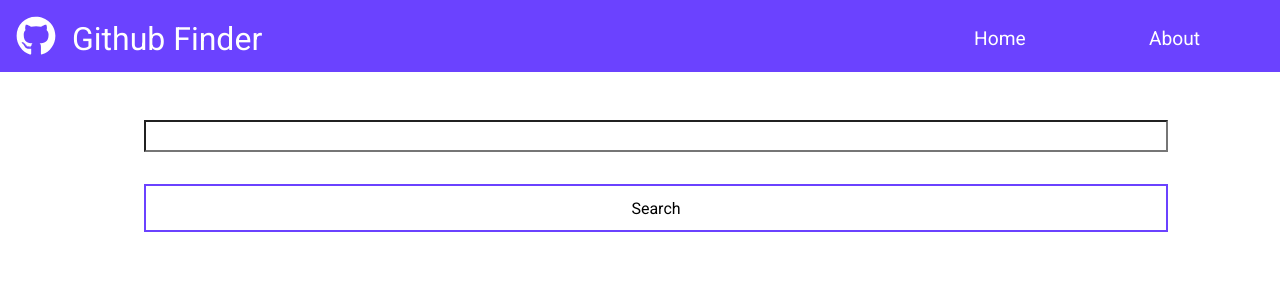
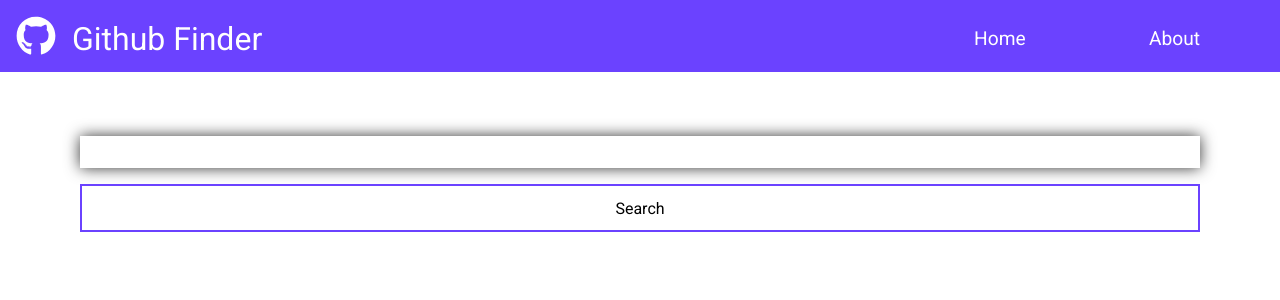
Before and after one commit to kairoberts/github_finder, a React (Create React App) app: page / in a window 1280 px wide. Shown: the top 300 px of the page. Built offline with nearby package versions, Linux system fonts and the light colour scheme.

Commit message:
More features added

```diff
--- a/src/App.js
+++ b/src/App.js
@@ -1,4 +1,4 @@
-import React, { Component } from "react";
+import React, { useState } from "react";
 import "./style.css";
 import { BrowserRouter, Switch, Route } from "react-router-dom";
 import axios from "axios";
@@ -9,50 +9,62 @@ import Search from "./components/Search";
 import Alert from "./components/Alert";
 import About from "./components/About";
 
-class App extends Component {
-  state = {
-    users: [],
-    user: {},
-    loading: false,
-    alert: null,
-  };
+const App = () => {
+  const [users, setUsers] = useState([]);
+  const [user, setUser] = useState({});
+  const [repos, setRepos] = useState([]);
+  const [loading, setLoading] = useState(false);
+  const [alert, setAlert] = useState(null);
 
   // Search any user from github
-  searchUsers = async (text) => {
-    this.setState({ loading: true });
+  const searchUsers = async (text) => {
+    setLoading(true);
     const res = await axios.get(
       `https://api.github.com/search/users?q=${text}&client_id=${process.env.REACT_APP_GITHUB_CLIENT_ID}&client_secret=${process.env.REACT_APP_GITHUB_SECRET_ID}`
     );
-    this.setState({ users: res.data.items, loading: false });
+    setUsers(res.data.items);
+    setLoading(false);
   };
 
   // Get single user
-  getUser = async (username) => {
-    this.setState({ loading: true });
+  const getUser = async (username) => {
+    setLoading(true);
     const res = await axios.get(
       `https://api.github.com/users/${username}?client_id=${process.env.REACT_APP_GITHUB_CLIENT_ID}&client_secret=${process.env.REACT_APP_GITHUB_SECRET_ID}`
     );
-    this.setState({ user: res.data, loading: false });
+    setUser(res.data);
+    setLoading(false);
+  };
+
+  // Get Users Repos
+  const getUserRepos = async (username) => {
+    setLoading(true);
+    const res = await axios.get(
+      `https://api.github.com/users/${username}/repos?per_page=5&sort=created:asc& client_id=${process.env.REACT_APP_GITHUB_CLIENT_ID}&client_secret=${process.env.REACT_APP_GITHUB_SECRET_ID}`
+    );
+    setRepos(res.data);
+    setLoading(false);
   };
 
   // Clears the ui from any users
-  clearUsers = () => this.setState({ users: [], loading: false });
+  const clearUsers = () => {
+    setUsers([]);
+    setLoading(false);
+  };
 
   // Setting Alerts
-  setAlert = (message) => {
-    this.setState({ alert: { message } });
-    setTimeout(() => this.setState({ alert: null }), 4000);
+  const showAlert = (message) => {
+    setAlert({ message });
+    setTimeout(() => setAlert(null), 4000);
   };
 
-  render() {
-    const { users, loading, user } = this.state;
   return (
     <BrowserRouter>
       <div className="App">
         <div>
           <Nav />
           <div className="container">
-              <Alert alert={this.state.alert} />
+            <Alert alert={alert} />
             <Switch>
               <Route
                 exact
@@ -60,10 +72,10 @@ class App extends Component {
                 render={(props) => (
                   <>
                     <Search
-                        searchUsers={this.searchUsers}
-                        clearUsers={this.clearUsers}
+                      searchUsers={searchUsers}
+                      clearUsers={clearUsers}
                       clearButton={users.length > 0 ? true : false}
-                        setAlert={this.setAlert}
+                      setAlert={showAlert}
                     />
                     <Users loading={loading} users={users} />
                   </>
@@ -76,8 +88,10 @@ class App extends Component {
                 render={(props) => (
                   <User
                     {...props}
-                      getUser={this.getUser}
+                    getUser={getUser}
+                    getUserRepos={getUserRepos}
                     user={user}
+                    repos={repos}
                     loading={loading}
                   />
                 )}
@@ -88,7 +102,6 @@ class App extends Component {
       </div>
     </BrowserRouter>
   );
-  }
-}
+};
 
 export default App;
--- /dev/null
+++ b/src/components/RepoItems.js
@@ -0,0 +1,18 @@
+import React from "react";
+import PropTypes from "prop-types";
+
+const RepoItems = ({ repo }) => {
+  return (
+    <div className="repo-cards">
+      <a href={repo.html_url} className="more">
+        {repo.name}
+      </a>
+    </div>
+  );
+};
+
+RepoItems.propTypes = {
+  repo: PropTypes.object.isRequired,
+};
+
+export default RepoItems;
--- /dev/null
+++ b/src/components/Repos.js
@@ -0,0 +1,13 @@
+import React from "react";
+import RepoItems from "./RepoItems";
+import PropTypes from "prop-types";
+
+const Repos = ({ repos }) => {
+  return repos.map((repo) => <RepoItems repo={repo} key={repo.id} />);
+};
+
+Repos.propTypes = {
+  repos: PropTypes.array.isRequired,
+};
+
+export default Repos;
--- a/src/components/Search.js
+++ b/src/components/Search.js
@@ -1,48 +1,43 @@
-import React, { Component } from "react";
+import React, { useState } from "react";
 import PropTypes from "prop-types";
 
-class Search extends Component {
-  state = {
-    text: " ",
-  };
+const Search = ({ searchUsers, clearUsers, clearButton, setAlert }) => {
+  const [text, setText] = useState(" ");
+  const onChange = (e) => setText(e.target.value);
 
-  static propTypes = {
-    searchUsers: PropTypes.func.isRequired,
-    clearUsers: PropTypes.func.isRequired,
-    clearButton: PropTypes.bool.isRequired,
-    setAlert: PropTypes.func.isRequired,
-  };
-
-  onSubmit = (e) => {
+  const onSubmit = (e) => {
     e.preventDefault();
-    if (this.state.text === " ") {
-      this.props.setAlert("Please Enter Something!");
+    if (text === " ") {
+      setAlert("Please Enter Something!");
     } else {
-      this.props.searchUsers(this.state.text);
-      this.setState({ text: " " });
+      searchUsers(text);
+      setText(" ");
     }
   };
 
-  onChange = (e) => this.setState({ [e.target.name]: e.target.value });
+  return (
+    <>
+      <form onSubmit={onSubmit}>
+        <input
+          className="search-bar"
+          type="text"
+          name="text"
+          placeholder="Search Users..."
+          value={text}
+          onChange={onChange}
+        />
+        <input type="submit" value="Search" className="input-search" />
+      </form>
+      {clearButton && <button onClick={clearUsers}>Clear</button>}
+    </>
+  );
+};
 
-  render() {
-    const { clearButton, clearUsers } = this.props;
-    return (
-      <div>
-        <form onSubmit={this.onSubmit} className="form">
-          <input
-            type="text"
-            name="text"
-            placeholder="Search Users..."
-            value={this.state.text}
-            onChange={this.onChange}
-          />
-          <input type="submit" value="Search" className="input-search" />
-        </form>
-        {clearButton && <button onClick={clearUsers}>Clear</button>}
-      </div>
-    );
-  }
-}
+Search.propTypes = {
+  searchUsers: PropTypes.func.isRequired,
+  clearUsers: PropTypes.func.isRequired,
+  clearButton: PropTypes.bool.isRequired,
+  setAlert: PropTypes.func.isRequired,
+};
 
 export default Search;
--- a/src/components/UserItem.js
+++ b/src/components/UserItem.js
@@ -9,7 +9,7 @@ const UserItem = ({ user: { login, avatar_url, html_url } }) => {
       <h3>{login}</h3>
       <div className="container">
         <Link to={`/user/${login}`} alt={login} className="more">
-          More
+          Profile
         </Link>
       </div>
     </div>
--- a/src/style.css
+++ b/src/style.css
@@ -6,7 +6,7 @@
 }
 
 .container {
-  padding: 2rem 8rem 0rem 8rem;
+  padding: 3rem 5rem 2rem 5rem;
 }
 
 /* Header Section */
@@ -60,6 +60,7 @@ li {
 .users {
   background-color: transparent;
   height: 45vh;
+  width: 100%;
   border: 0.5px solid black;
   margin: 0 auto;
   display: grid;
@@ -71,7 +72,7 @@ li {
 .users img {
   height: 20vh;
   border-radius: 50%;
-  margin-left: 6.5rem;
+  margin-left: 3.5rem;
 }
 
 .more {
@@ -83,7 +84,6 @@ li {
   border: 2px solid #6b42ff;
   background-color: transparent;
   color: black;
-  margin: 1%;
   text-decoration: none;
   transition: all 0.5s ease;
 }
@@ -94,18 +94,27 @@ li {
 }
 
 /* UserItems Section */
-
 .userstyle {
   display: grid;
   grid-template-columns: repeat(3, 1fr);
-  grid-gap: 1rem;
+  grid-gap: 3rem;
 }
 
 form input {
   width: 100%;
   height: 2rem;
   background-color: white;
-  margin: 1rem;
+  margin: 0rem 0rem 1rem 0rem;
+}
+
+.search-bar {
+  width: 100%;
+  font-size: 1rem;
+  padding: 0.5rem;
+  border: none;
+  margin-top: 1rem;
+  outline: none;
+  box-shadow: 0px 0px 15px rgba(0, 0, 0, 0.8);
 }
 
 .input-search {
@@ -130,7 +139,7 @@ button {
   height: 3rem;
   outline: none;
   width: 100%;
-  margin: 1rem;
+  margin: 0rem 0rem 1rem 0rem;
   border: 2px solid #ffa1f2;
   background-color: transparent;
   color: black;
@@ -145,7 +154,7 @@ button:hover {
 
 .alert {
   width: 100%;
-  margin: 1rem;
+  margin: 0rem 0rem 1rem 0rem;
   display: flex;
   align-items: center;
   justify-content: center;
@@ -162,46 +171,57 @@ button:hover {
 }
 
 /* About Section */
-
 .card {
   display: flex;
   border: 1px solid black;
-  height: 40vh;
-  margin: 1rem;
+  height: 65vh;
+  width: 100%;
+  position: relative;
+}
+
+.card p,
+h2 {
+  margin: 0.5rem;
   text-align: center;
 }
 
 .card img {
   border-radius: 50%;
-  margin: 2rem;
-  height: 25vh;
+  margin: 1rem;
+  height: 30vh;
 }
 
 .info-container {
-  margin: 0 auto;
+  padding: 3rem 0rem 0rem 0rem;
+  text-align: left;
 }
 
-.info-container p {
-  margin: 0rem 3rem 2rem 3rem;
-}
-
-.info-container h3 {
-  padding: 1rem 0rem 1rem 0rem;
-}
-
-.more {
-  margin: 1rem;
+.btn-container {
+  margin: 3rem;
+  position: absolute;
+  bottom: 0;
 }
 
 .cards {
   display: flex;
   justify-content: space-around;
-  align-items: center;
   border: 1px solid black;
   margin: 1rem;
   padding: 1rem;
 }
 
-.info {
-  margin-top: 7rem;
+.repo-container {
+  width: 60%;
 }
+
+.repo-container h3 {
+  text-align: center;
+  margin-top: 1rem;
+}
+
+.repo-cards {
+  display: block;
+  height: 2rem;
+  text-align: center;
+  margin: 3rem;
+}
```
Also changed, not shown: src/components/User.js (+52 -41 lines), 1 other file (tests, documents, lock files or other folders). Lines whose indentation alone changed are shown as unchanged.
